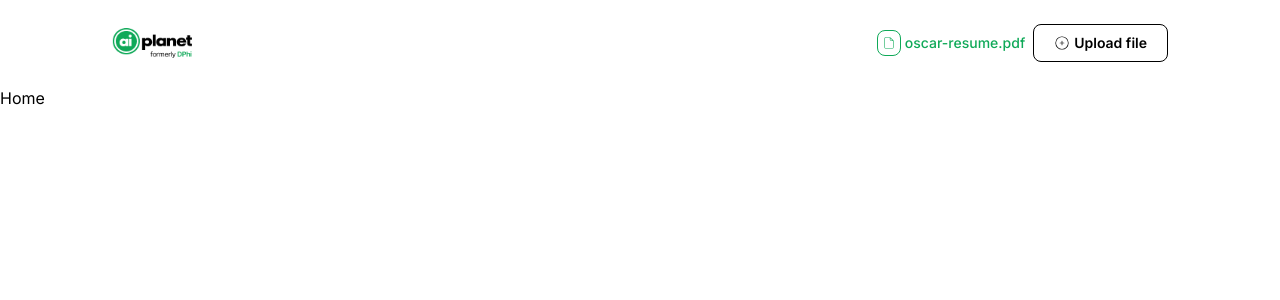
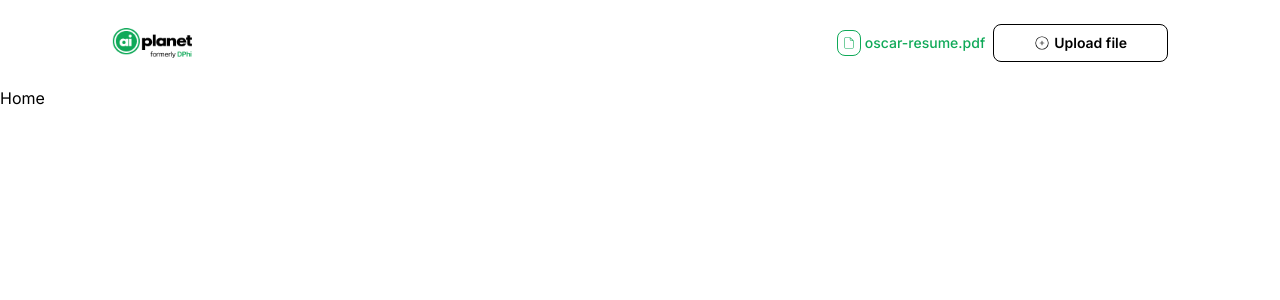
Before and after one commit to byiringiroscar/questionnlp-frontend, a Next.js app: page / in a window 1280 px wide. Shown: the top 300 px of the page. Built offline with nearby package versions, Linux system fonts and the light colour scheme.

Commit message:
Update Navbar.tsx

```diff
--- a/components/Navbar.tsx
+++ b/components/Navbar.tsx
@@ -35,7 +35,7 @@
                 <span className='text-sm font-medium leading-[16.47px] text-left text-[#0FA958]'>oscar-resume.pdf</span>
             </div>
             <button
-            className='px-5 py-2 gap-1 flex justify-center items-center border border-solid border-[black] rounded-lg'
+            className='px-10 py-2 gap-1 flex justify-center items-center border border-solid border-[black] rounded-lg'
             onClick={handleButtonClick}
             >
                 <CiCirclePlus className='text-black font-bold' />
```
